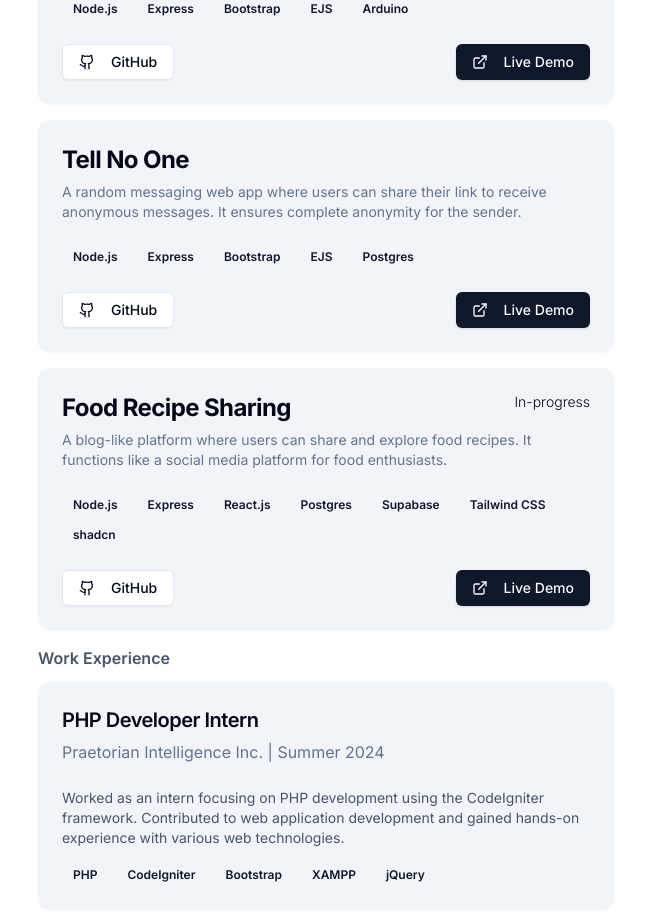
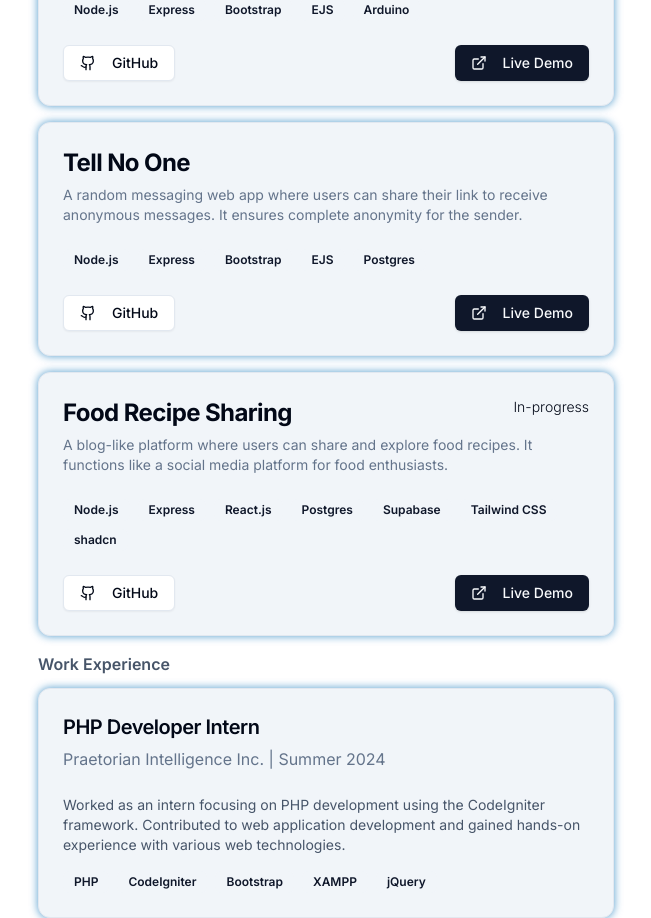
Before and after one commit to vegaronel/portfolio, a React (Vite) app: page / in a window 1280 px wide. Shown: the part 1380-2298 px from the top of the page, without its empty margins (602-1253 px from the left). Built offline with nearby package versions, Linux system fonts and the light colour scheme.

Commit message:
update card shadow

```diff
--- a/src/components/ExperienceList.jsx
+++ b/src/components/ExperienceList.jsx
@@ -1,4 +1,4 @@
-import React from 'react'
+import React from "react";
 import {
   Card,
   CardContent,
@@ -15,7 +15,10 @@ function ExperienceList() {
       {experiences.map((exp, index) => (
         <Card
           key={index}
-            className="w-full border-0 dark:hover:bg-slate-900 hover:bg-slate-200 bg-slate-100 dark:bg-slate-950 cursor-pointer transition-all duration-400 hover:shadow-2xl shadow-purple-50"
+          className="w-full bg-slate-100 dark:bg-slate-950 dark:hover:bg-slate-900 duration-400 hover:bg-slate-200  cursor-pointer transition-all
+      shadow-[0_0_8px_rgba(8,_112,_184,_0.7)]
+      hover:shadow-[0_0_15px_rgba(8,_112,_184,_0.7)]
+      "
         >
           <CardHeader>
             <CardTitle className="text-xl">{exp.title}</CardTitle>
@@ -37,12 +40,10 @@ function ExperienceList() {
         </Card>
       ))}
     </div>
-  )
+  );
 }
 
-export default ExperienceList
-
-
+export default ExperienceList;
 
 const experiences = [
   {
--- a/src/components/ProjectList.jsx
+++ b/src/components/ProjectList.jsx
@@ -23,7 +23,11 @@ function ProjectList({ project }) {
       className="project-item mt-4"
       id="projects"
     >
-      <Card className="w-full border-0 bg-slate-100 dark:bg-slate-950 dark:hover:bg-slate-900 duration-400 hover:bg-slate-200  cursor-pointer transition-all hover:shadow-2xl shadow-purple-50">
+      <Card className="w-full bg-slate-100 dark:bg-slate-950 dark:hover:bg-slate-900 duration-400 hover:bg-slate-200  cursor-pointer transition-all
+
+      shadow-[0_0_8px_rgba(8,_112,_184,_0.7)]
+      hover:shadow-[0_0_15px_rgba(8,_112,_184,_0.7)]
+      ">
         <CardHeader>
           <div className="flex justify-between">
             <CardTitle className="text-2xl font-bold">
--- a/src/pages/Experience.jsx
+++ b/src/pages/Experience.jsx
@@ -1,6 +1,5 @@
 import ExperienceList from "@/components/ExperienceList";
 import ReusableMotion from "@/components/ReusableMotion";
-
 export default function Experience() {
   return (
     <ReusableMotion>
```
Lines whose indentation alone changed are shown as unchanged.
